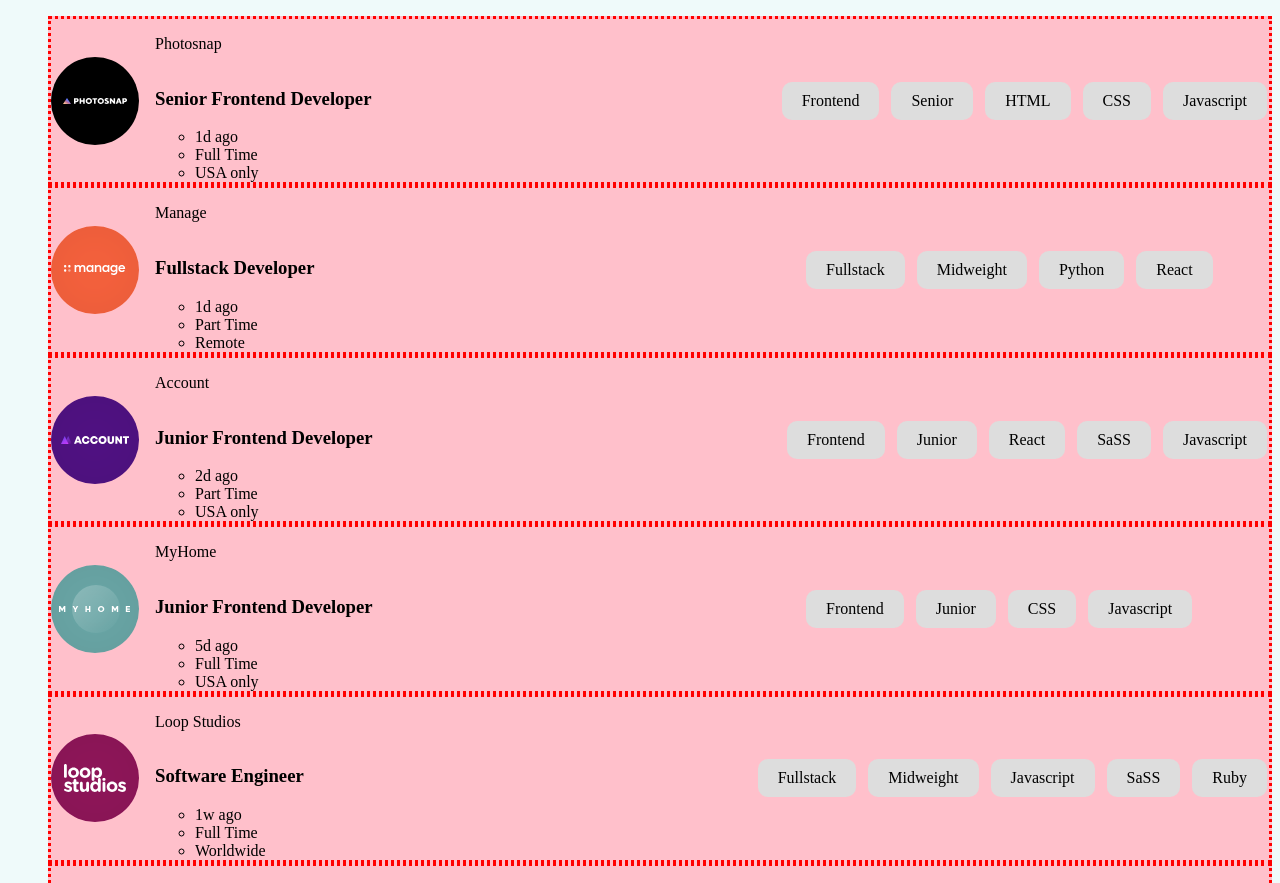
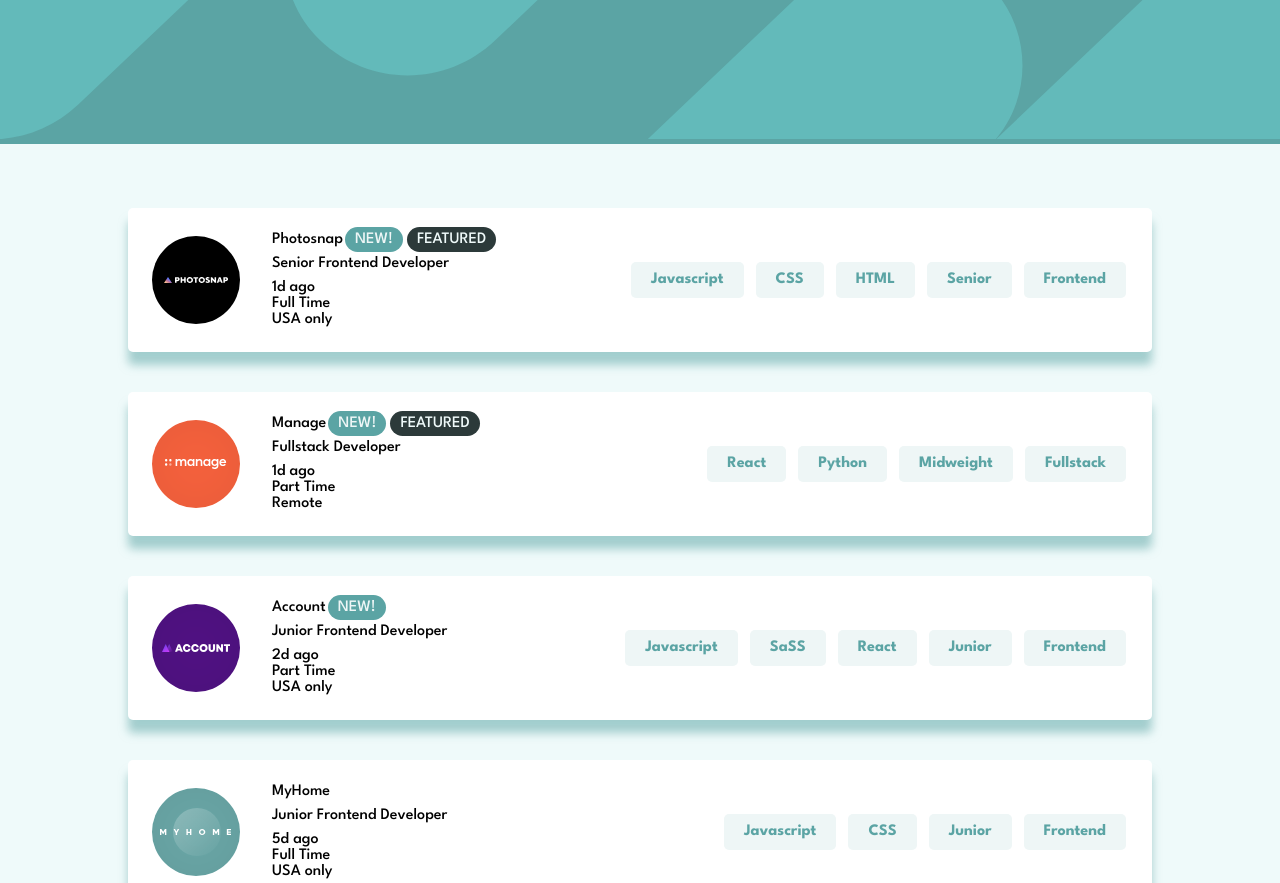
Before and after one commit to michelestaffiere/F.E.M-JobBoard-With-Filtering, a plain HTML site: page index.html in a window 1280 px wide. Shown: the top 883 px of the page. Drawn offline with Linux system fonts and the light colour scheme.

Commit message:
added function that appends new and featured pills next to listings that qualify

```diff
--- a/index.html
+++ b/index.html
@@ -5,14 +5,17 @@
     <meta http-equiv="X-UA-Compatible" content="IE=edge">
     <meta name="viewport" content="width=device-width, initial-scale=1.0">
     <link rel="stylesheet" href="./styles/styles.css">
-    <title>Document</title>
+    <title>Techboard</title>
 </head>
 <body>
     <main>
-        <header><!-- svg / top banner here. --> </header>
+        <header>
+            <img src="./styles/assets/bg-header-desktop.svg" class="header-desktop">
+            <!-- <img src="./styles/assets/bg-header-mobile.svg" class="header-mobile"> -->
+        </header>
         <section class="main-board-container">
             <div class="jobs-container">
-                <ul class="job-list">
+                <ul class="wrapper job-list">
                     <!-- posting appended here -->
                 </ul>
             </div>
--- a/scripts/job-data.js
+++ b/scripts/job-data.js
@@ -6,6 +6,8 @@ const jobsToDisplay =[
        postDate: `1d ago`,
        type: `Full Time`,
        companyImg: `<img src="./styles/assets/photosnap.svg" alt="Photosnap logo" srcset="">`,
+       isFeatured:true,
+       isNew:true,
        tagsObj : {
          tag1: `Frontend`,
          tag2: `Senior`,
@@ -22,6 +24,8 @@ const jobsToDisplay =[
         type: `Part Time`,
         postDate: `1d ago`,
         companyImg: `<img src="./styles/assets/manage.svg" alt="Manage logo" srcset="">`,
+        isFeatured:true,
+        isNew:true,
         tagsObj : {
          tag1: `Fullstack`,
          tag2: `Midweight`,
@@ -36,6 +40,8 @@ const jobsToDisplay =[
         type: `Part Time`,
         postDate:`2d ago`,
         companyImg: `<img src="./styles/assets/account.svg" alt="Account logo" srcset="">`,
+        isFeatured:false,
+        isNew:true,
         tagsObj : {
          tag1: `Frontend`,
          tag2: `Junior`,
@@ -51,6 +57,8 @@ const jobsToDisplay =[
         type: `Full Time`,
         postDate: `5d ago`,
         companyImg: `<img src="./styles/assets/myhome.svg" alt="MyHome logo" srcset="">`,
+        isFeatured:false,
+        isNew:false,
         tagsObj : {
          tag1: `Frontend`,
          tag2: `Junior`,
@@ -65,6 +73,7 @@ const jobsToDisplay =[
         type: `Full Time`,
         postDate:`1w ago`,
         companyImg: `<img src="./styles/assets/loop-studios.svg" alt="Loop Studios logo" srcset="">`,
+        isFeatured:false,
         tagsObj : {
          tag1: `Fullstack`,
          tag2: `Midweight`,
@@ -80,6 +89,8 @@ const jobsToDisplay =[
         type: `Full Time`,
         postDate:`2w ago`,
         companyImg: `<img src="./styles/assets/faceit.svg" alt="Faceit logo" srcset="">`,
+        isFeatured:false,
+        isNew:false,
         tagsObj : {
          tag1: `Backend`,
          tag2: `Junior`,
@@ -94,6 +105,8 @@ const jobsToDisplay =[
         type: `Full Time`,
         postDate:`2w ago`,
         companyImg: `<img src="./styles/assets/shortly.svg" alt="Shortly logo" srcset="">`,
+        isFeatured:false,
+        isNew:false,
         tagsObj : {
          tag1: `Frontend`,
          tag2: `Junior`,
@@ -109,6 +122,8 @@ const jobsToDisplay =[
         type: `Full Time`,
         postDate:`2w ago`,
         companyImg: `<img src="./styles/assets/insure.svg" alt="Insure logo" srcset="">`,
+        isFeatured:false,
+        isNew:false,
         tagsObj : {
          tag1: `Frontend`,
          tag2: `Junior`,
@@ -124,6 +139,8 @@ const jobsToDisplay =[
         type: `Full Time`,
         postDate:`3w ago`,
         companyImg: `<img src="./styles/assets/eyecam-co.svg" alt="Eyecam logo" srcset="">`,
+        isFeatured:false,
+        isNew:false,
         tagsObj : {
          tag1: `Fullstack`,
          tag2: `Midweight`,
@@ -139,6 +156,8 @@ const jobsToDisplay =[
         type: `Part Time`,
         postDate:`1mo ago`,
         companyImg: ` <img src="./styles/assets/the-air-filter-company.svg" alt="The Air Filter Company logo" srcset="">`,
+        isFeatured:false,
+        isNew:false,
         tagsObj : {
          tag1: `Frontend`,
          tag2: `Junior`,
@@ -171,17 +190,17 @@ jobsToDisplay.forEach((job) => {
 });
 JobContainer.innerHTML = jobListHTML;
 
+
 // forEach Loop responsible for appending tags to each listing.:
 const allJobPostings = document.querySelectorAll(`.job-posting`);
 let appendCounter = 0;
 jobsToDisplay.forEach((job) =>{
-   const jobTags = Object.entries(job.tagsObj);
-   console.log(allJobPostings[appendCounter]);
-   console.log(jobTags);
+
+   const jobTags = Object.entries(job.tagsObj);//Object.entries() outputs an array of arrays, with each inner array having two elements (key value pair)
+   //console.log(allJobPostings[appendCounter]);  using square brackets because using a varaible for array index.
    jobTagsUl = document.createElement(`ul`);
    jobTagsUl.classList =`tags`;
    allJobPostings[appendCounter].append(jobTagsUl);
-   console.log(jobTagsUl);
 
    jobTags.forEach(([tag, value]) =>{
 
@@ -193,3 +212,34 @@ jobsToDisplay.forEach((job) =>{
    });
    appendCounter = appendCounter + 1;
 });
+
+// forEach loop that appends NEW & FEATURED headlines to postings
+
+jobsToDisplay.forEach((job)=>{
+  const indexValue = jobsToDisplay.indexOf(job);
+
+  if(job.isNew === true){
+    const newPill = document.createElement(`span`);
+    newPill.className = `newPill`;
+    newPill.textContent = `NEW!`
+    // if true give class to new span item and target
+    allJobPostings[indexValue].classList.add(`newListing`);
+    // target the listing.
+    const newNameTag = document.querySelectorAll(`.newListing p`);
+    // append the featured pill
+    newNameTag[indexValue].appendChild(newPill);
+  };
+  if(job.isFeatured === true){
+    // create elements and assign text value.
+    const featuredPill = document.createElement(`span`);
+    featuredPill.className = `featuredPill`;
+    featuredPill.textContent = `FEATURED`
+    // if true give class to new span item and target
+    allJobPostings[indexValue].classList.add(`featuredListing`);
+    // target the listing.
+    const featuredNameTag = document.querySelectorAll(`.featuredListing p`);
+    // append the featured pill
+    featuredNameTag[indexValue].appendChild(featuredPill);
+  };
+
+});
--- a/styles/_mainStyles.scss
+++ b/styles/_mainStyles.scss
@@ -1,41 +1,126 @@
+//reset
+html, body, div, span, applet, object, iframe,
+h1, h2, h3, h4, h5, h6, p, blockquote, pre,
+a, abbr, acronym, address, big, cite, code,
+del, dfn, em, img, ins, kbd, q, s, samp,
+small, strike, strong, sub, sup, tt, var,
+b, u, i, center,
+dl, dt, dd, ol, ul, li,
+fieldset, form, label, legend,
+table, caption, tbody, tfoot, thead, tr, th, td,
+article, aside, canvas, details, embed,
+figure, figcaption, footer, header, hgroup,
+menu, nav, output, ruby, section, summary,
+time, mark, audio, video {
+	margin: 0;
+	padding: 0;
+	border: 0;
+	font-size: 100%;
+	font: inherit;
+	vertical-align: baseline;
+}
+/* HTML5 display-role reset for older browsers */
+article, aside, details, figcaption, figure,
+footer, header, hgroup, menu, nav, section {
+	display: block;
+}
+body {
+	line-height: 1;
+}
+ol, ul {
+	list-style: none;
+}
+blockquote, q {
+	quotes: none;
+}
+blockquote:before, blockquote:after,
+q:before, q:after {
+	content: '';
+	content: none;
+}
+table {
+	border-collapse: collapse;
+	border-spacing: 0;
+}
+
+//fonts
+@import url('https://fonts.googleapis.com/css2?family=League+Spartan:wght@500;700&display=swap');
+
+//Main stlyes
+.wrapper{
+    width: 80%;
+    margin: 0 auto;
+}
+
 body{
     background-color: hsl(180, 52%, 96%);
+    font-family: 'League Spartan', sans-serif;
+}
+header{
+    background-color: hsl(180, 29%, 50%);
+    margin-bottom: 4rem;
+    & .header-desktop{
+        width: 100%;
+    }
+}
+.job-list{
+    display: flex;
+    flex-direction: column;
+    gap: 2.5rem;
 }
 .job-posting{
-    background-color: pink;
-    border: red 3px dotted;
-    // background-color: whitesmoke;
+    background-color: white;
+    border-radius: 5px;
+    filter: drop-shadow(0px 13px 5px hsla(180, 29%, 50%, 0.516));    // border: red 3px dotted;
     list-style: none;
     display: flex;
     align-items: center;
+    padding: 1.5rem;
+    gap: 1rem;
     & img{
         margin-right: 1rem;
     }
 }
-.tags{
-    display: flex;
-    gap: .5rem;
-    & li{
-        list-style: none;
-        background-color: #ddd;
-        border: none;
-        color: black;
-        padding: 10px 20px;
-        text-align: center;
-        text-decoration: none;
-        display: inline-block;
-        margin: 4px 2px;
-        cursor: pointer;
-        border-radius: 10px;
-    }
-
-
-
-}
 .posting-information{
     display: flex;
     flex-direction: column;
-    // background-color: pink;
-    // border: red 3px dotted;
+    gap: .5rem;
+    flex-basis: 50%;
     width: 50%;
 }
+.newPill{
+    background-color:hsl(180, 29%, 50%) ;
+    color:hsl(180, 31%, 95%);
+}
+.featuredPill{
+    background-color: hsl(180, 14%, 20%);
+    color: hsl(180, 52%, 96%)
+}
+.tags{
+    display: flex;
+    flex-basis: 50%;
+    flex-direction: row-reverse;
+    gap: .5rem;
+    & li{
+        background-color: hsl(180, 31%, 95%);
+        color:hsl(180, 29%, 50%);
+        font-weight: 700;
+        display: inline-block;
+        list-style: none;
+        border: none;
+        border-radius: 5px;
+        padding: 10px 20px;
+        margin: 4px 2px;
+        cursor: pointer;
+        text-align: center;
+        text-decoration: none;
+    }
+}
+.newPill,.featuredPill{
+        font-weight: 500;
+        border: none;
+        border-radius: 15px;
+        padding: 5px 10px;
+        margin: 4px 2px;
+        text-align: center;
+}
```
Also changed, not shown: styles/styles.css, 1 other file.
